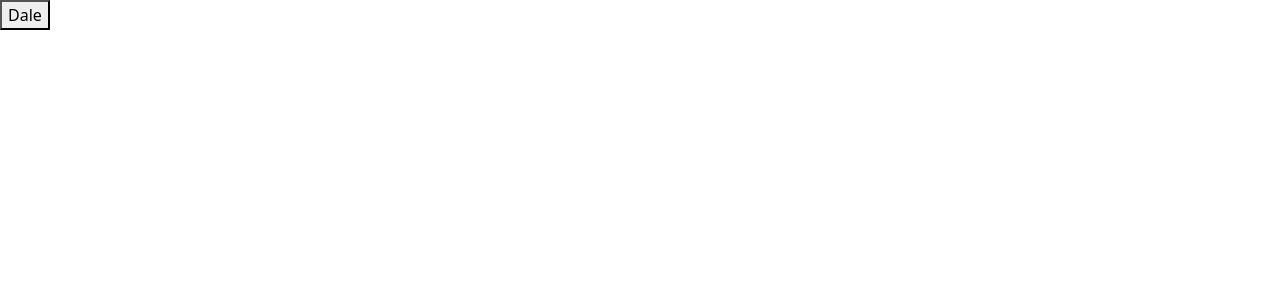
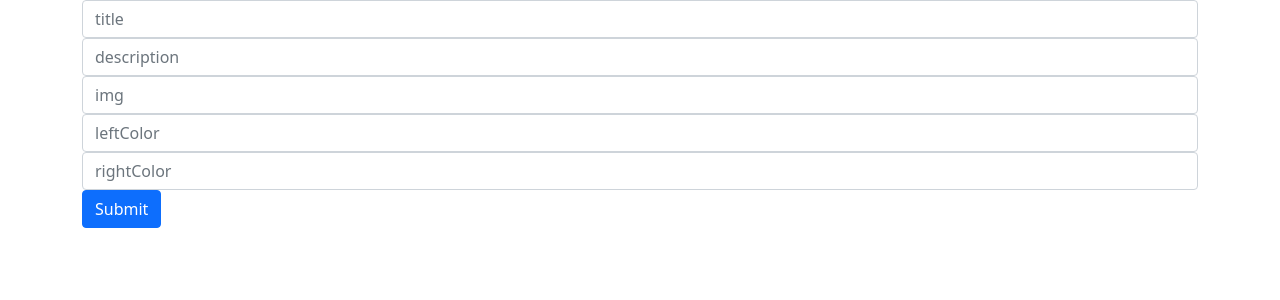
Before and after one commit to Khahory/cursoReactdeamins, a React (Create React App) app: page /exersice/new in a window 1280 px wide. Shown: the top 300 px of the page. Built offline with nearby package versions, Linux system fonts and the light colour scheme.

Commit message:
formulario agregado

```diff
--- a/src/pages/ExercisesNew.js
+++ b/src/pages/ExercisesNew.js
@@ -1,14 +1,88 @@
 import React from "react";
 
 class ExercisesNew extends React.Component{
-    handleClick = () => {
-        console.log(this)
+
+    state = {}
+
+    handleSubmit = e => {
+        e.preventDefault()
     }
+
+    handleChange = e => {
+        console.log(e.target.value)
+        this.setState({
+            [e.target.name]: e.target.value
+        })
+    }
+
+
 
     render() {
         return (
-            <div>
-                <button onClick={this.handleClick}>Dale</button>
+            <div className="container">
+                <form
+                    onSubmit={this.handleSubmit}
+                >
+                    <div className="form-group">
+                        <input
+                            type="text"
+                            className="form-control"
+                            placeholder="title"
+                            name="title"
+                            onChange={this.handleChange}
+                            value={this.state.title}
+                        />
+                    </div>
+                    <div className="form-group">
+                        <input
+                            type="text"
+                            className="form-control"
+                            placeholder="description"
+                            name="description"
+                            onChange={this.handleChange}
+                            value={this.state.description}
+                        />
+                    </div>
+                    <div className="form-group">
+                        <input
+                            type="text"
+                            className="form-control"
+                            placeholder="img"
+                            name="img"
+                            onChange={this.handleChange}
+                            value={this.state.img}
+                        />
+                    </div>
+                    <div className="form-row">
+                        <div className="col">
+                            <input
+                                type="text"
+                                className="form-control"
+                                placeholder="leftColor"
+                                name="leftColor"
+                                onChange={this.handleChange}
+                                value={this.state.leftColor}
+                            />
+                        </div>
+                        <div className="col">
+                            <input
+                                type="text"
+                                className="form-control"
+                                placeholder="rightColor"
+                                name="rightColor"
+                                onChange={this.handleChange}
+                                value={this.state.rightColor}
+                            />
+                        </div>
+                    </div>
+
+                    <button
+                        type="submit"
+                        className="btn btn-primary float-right"
+                    >
+                        Submit
+                    </button>
+                </form>
             </div>
         )
     }
```
